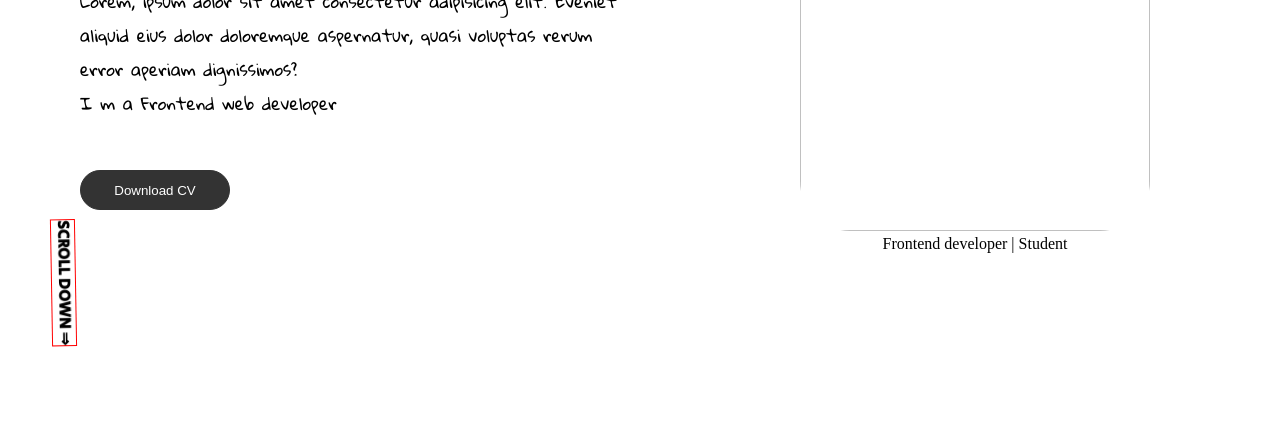
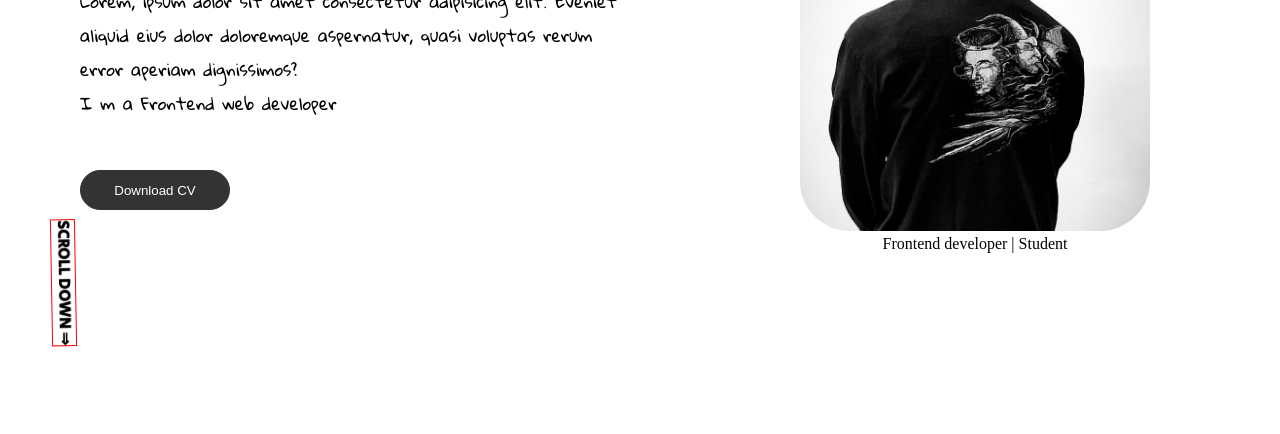
Before and after one commit to Artheistt/test-portfolio, a plain HTML site: page index.html in a window 1280 px wide. Shown: the part 366-800 px from the top of the page. Drawn offline with Linux system fonts and the light colour scheme; the site is published under a folder, as on GitHub Pages, so addresses that start at the root find nothing.

Commit message:
menambah image

```diff
--- a/index.html
+++ b/index.html
@@ -44,7 +44,7 @@
 
 
             <div class="con-profile">
-                <img class="profile" src="/img/profile.jpeg" alt="">
+                <img class="profile" src="./img/profile.jpeg" alt="">
                 <p>Frontend developer | Student</p>
 
             </div>
```
